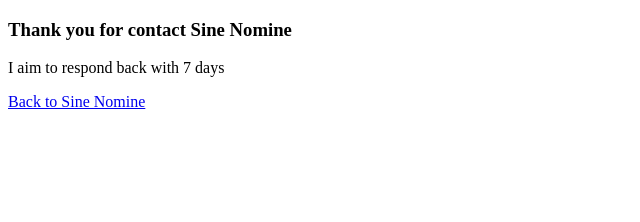
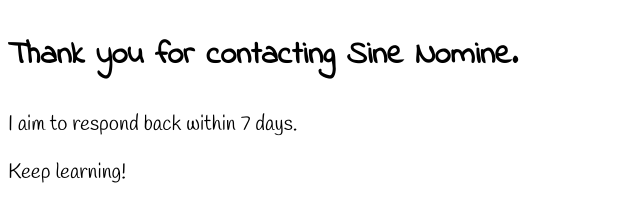
Before and after one commit to Gbaja/sine-nomine, a Gatsby site: page /thanks in a window 1280 px wide. Shown: the whole page, without its empty margins (0-640 px from the left). Built offline with nearby package versions, Linux system fonts and the light colour scheme; Gatsby itself is replaced by a stand-in of ours.

Commit message:
Changed thanks file a bit

```diff
--- a/src/pages/pages.css
+++ b/src/pages/pages.css
@@ -19,10 +19,10 @@
     font-size: 1.5rem;
 }
 
-.about__container, .blogs__container, .contact__container{
+.about__container, .blogs__container, .contact__container,.thanks__container{
     margin-top: 2rem;
 }
-.contact__title, .about__title, .blogs__title{
+.contact__title, .about__title, .blogs__title, .thanks__title{
     font-family: 'Indie Flower';
     font-weight: bold;
     font-size: 2rem;
--- a/src/pages/thanks.js
+++ b/src/pages/thanks.js
@@ -1,10 +1,11 @@
 import React from "react";
 import Link from 'gatsby-link'
+import "./pages.css"
 
-const Thanks = ()=> <div>
-        <h3> Thank you for contact Sine Nomine </h3>
-        <p> I aim to respond back with 7 days</p>
-        <Link to="/">Back to Sine Nomine </Link>
+const Thanks = ()=> <div className="thanks__container">
+        <h3 className="thanks__title"> Thank you for contacting Sine Nomine. </h3>
+        <p> I aim to respond back within 7 days.</p>
+        <p>Keep learning!</p>
     </div>
 
 export default Thanks
```
